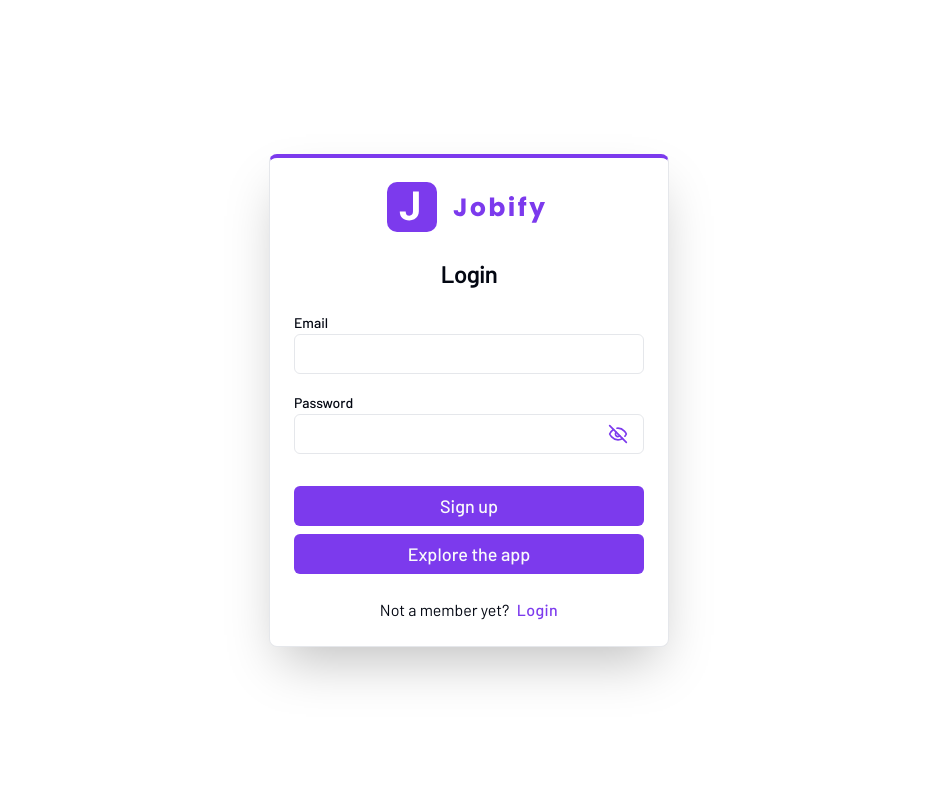
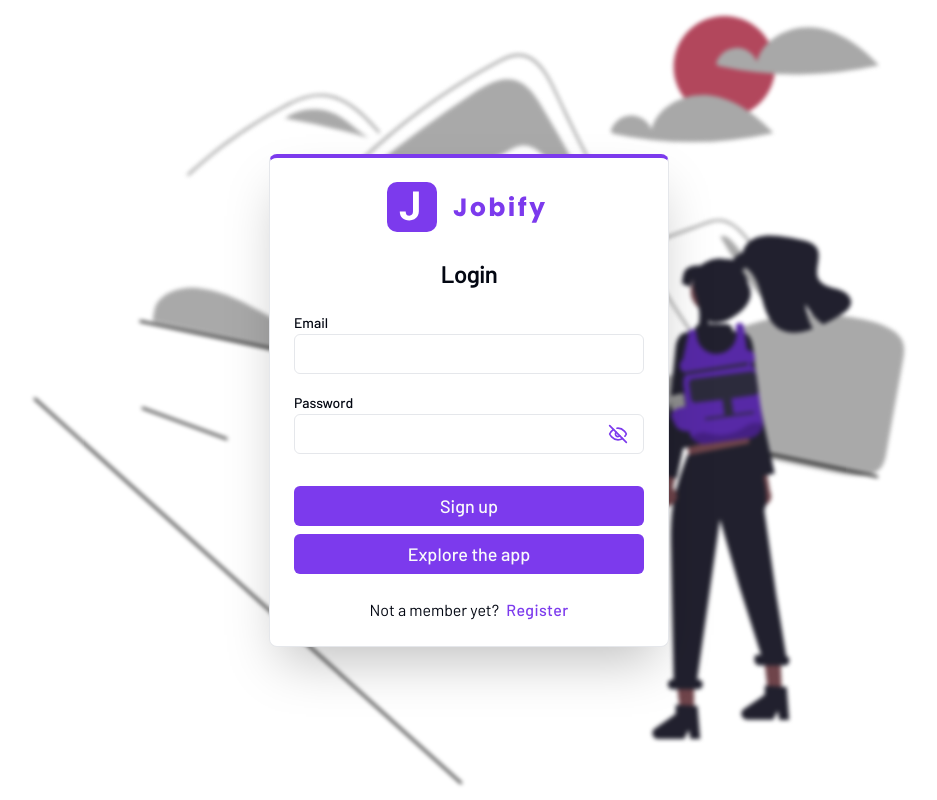
Before and after one commit to marcin10lw/fullstack-jobs-app, a React (Vite) app: page /#/login in a window 1280 px wide. Shown: the whole page, without its empty margins (171-1108 px from the left). Built offline with nearby package versions, Linux system fonts and the light colour scheme.

Commit message:
feat(user): added background to login and register pages

```diff
--- a/src/App.tsx
+++ b/src/App.tsx
@@ -77,7 +77,7 @@ const App = () => {
   const theme = checkDefaultTheme();
 
   useLayoutEffect(() => {
-    document.body.classList.toggle('dark-theme', theme === 'dark');
+    document.body.classList.toggle('dark', theme === 'dark');
   }, [theme]);
 
   return <RouterProvider router={router} />;
--- a/src/components/auth/LabeledInput.tsx
+++ b/src/components/auth/LabeledInput.tsx
@@ -8,6 +8,7 @@ interface LabeledInputProps {
   label: string;
   error?: FieldError;
   register?: UseFormRegisterReturn;
+  children?: React.ReactNode;
 }
 
 const LabeledInput = ({
@@ -16,6 +17,7 @@ const LabeledInput = ({
   name,
   type = 'text',
   error,
+  children,
 }: LabeledInputProps) => {
   return (
     <div>
@@ -24,10 +26,11 @@ const LabeledInput = ({
       </Label>
       <Input {...register} type={type} id={name} />
       {error?.message && (
-        <p className="text-destructive mt-1 text-xs font-medium capitalize">
+        <p className="mt-1 text-xs font-medium capitalize text-destructive">
           {error.message}
         </p>
       )}
+      {children}
     </div>
   );
 };
--- a/src/context/DashboardContext.tsx
+++ b/src/context/DashboardContext.tsx
@@ -1,8 +1,8 @@
-import { PropsWithChildren, createContext, useEffect, useState } from "react";
+import { PropsWithChildren, createContext, useEffect, useState } from 'react';
 
-import { Theme, User } from "src/types";
-import { checkDefaultTheme } from "src/helpers/checkDefaultTheme";
-import { saveValueToLocalStorage } from "src/helpers/localStorage";
+import { Theme, User } from 'src/types';
+import { checkDefaultTheme } from 'src/helpers/checkDefaultTheme';
+import { saveValueToLocalStorage } from 'src/helpers/localStorage';
 
 type DashboardState = {
   showSidebar: boolean;
@@ -19,17 +19,17 @@ const DashboardProvider = ({ children }: PropsWithChildren) => {
 
   const toggleTheme = () => {
     setTheme((theme) => {
-      if (theme === "dark") {
-        return "light";
+      if (theme === 'dark') {
+        return 'light';
       }
 
-      return "dark";
+      return 'dark';
     });
   };
 
   useEffect(() => {
-    saveValueToLocalStorage("theme", theme);
-    document.body.classList.toggle("dark-theme", theme === "dark");
+    saveValueToLocalStorage('theme', theme);
+    document.body.classList.toggle('dark', theme === 'dark');
   }, [theme]);
 
   const toggleSidebar = () => {
--- a/src/helpers/checkDefaultTheme.ts
+++ b/src/helpers/checkDefaultTheme.ts
@@ -1,17 +1,17 @@
-import { Theme } from "src/types";
-import { getValueFromLocalStorage } from "./localStorage";
+import { Theme } from 'src/types';
+import { getValueFromLocalStorage } from './localStorage';
 
 export const checkDefaultTheme = () => {
   const userPrefersTheme: Theme = window.matchMedia(
-    "(prefers-color-scheme: dark)"
+    '(prefers-color-scheme: dark)',
   ).matches
-    ? "dark"
-    : "light";
+    ? 'dark'
+    : 'light';
 
-  const localStorageTheme = getValueFromLocalStorage<Theme>("theme");
+  const localStorageTheme = getValueFromLocalStorage<Theme>('theme');
 
-  const isDarkTheme = localStorageTheme === "dark";
-  document.body.classList.toggle("dark-theme", isDarkTheme);
+  const isDarkTheme = localStorageTheme === 'dark';
+  document.body.classList.toggle('dark', isDarkTheme);
 
   return localStorageTheme ?? userPrefersTheme;
 };
--- a/src/views/user/Layout.tsx
+++ b/src/views/user/Layout.tsx
@@ -5,6 +5,7 @@ import {
   CardHeader,
   CardTitle,
 } from 'src/components/ui/card';
+import mainBackground from 'src/assets/images/main.svg';
 
 interface LayoutProps {
   title: string;
@@ -13,8 +14,11 @@ interface LayoutProps {
 
 const Layout = ({ title, children }: LayoutProps) => {
   return (
-    <section className="bg-background grid min-h-screen place-items-center">
-      <Card className="border-t-primary w-full max-w-[400px] border-t-4 shadow-2xl">
+    <section className="relative grid min-h-screen place-items-center bg-background">
+      <div className="absolute h-full w-full p-4 [filter:blur(2px)_brightness(0.7)]">
+        <img src={mainBackground} alt="" className="h-full w-full" />
+      </div>
+      <Card className="z-10 w-full max-w-[400px] border-t-4 border-t-primary shadow-2xl">
         <CardHeader>
           <div className="mb-6 flex justify-center">
             <Logo />
--- a/src/views/user/LoginForm.tsx
+++ b/src/views/user/LoginForm.tsx
@@ -50,7 +50,7 @@ const LoginForm = () => {
             </Button>
           </div>
           {errors.password?.message && (
-            <p className="text-destructive mt-1 text-xs font-medium capitalize">
+            <p className="mt-1 text-xs font-medium capitalize text-destructive">
               {errors.password.message}
             </p>
           )}
@@ -85,10 +85,10 @@ const LoginForm = () => {
       <p className="mt-6 text-center leading-6">
         Not a member yet?{' '}
         <Link
-          to={ROUTES.login}
-          className="text-primary ml-1 font-medium tracking-wide"
+          to={ROUTES.register}
+          className="ml-1 font-medium tracking-wide text-primary"
         >
-          Login
+          Register
         </Link>
       </p>
     </form>
```
